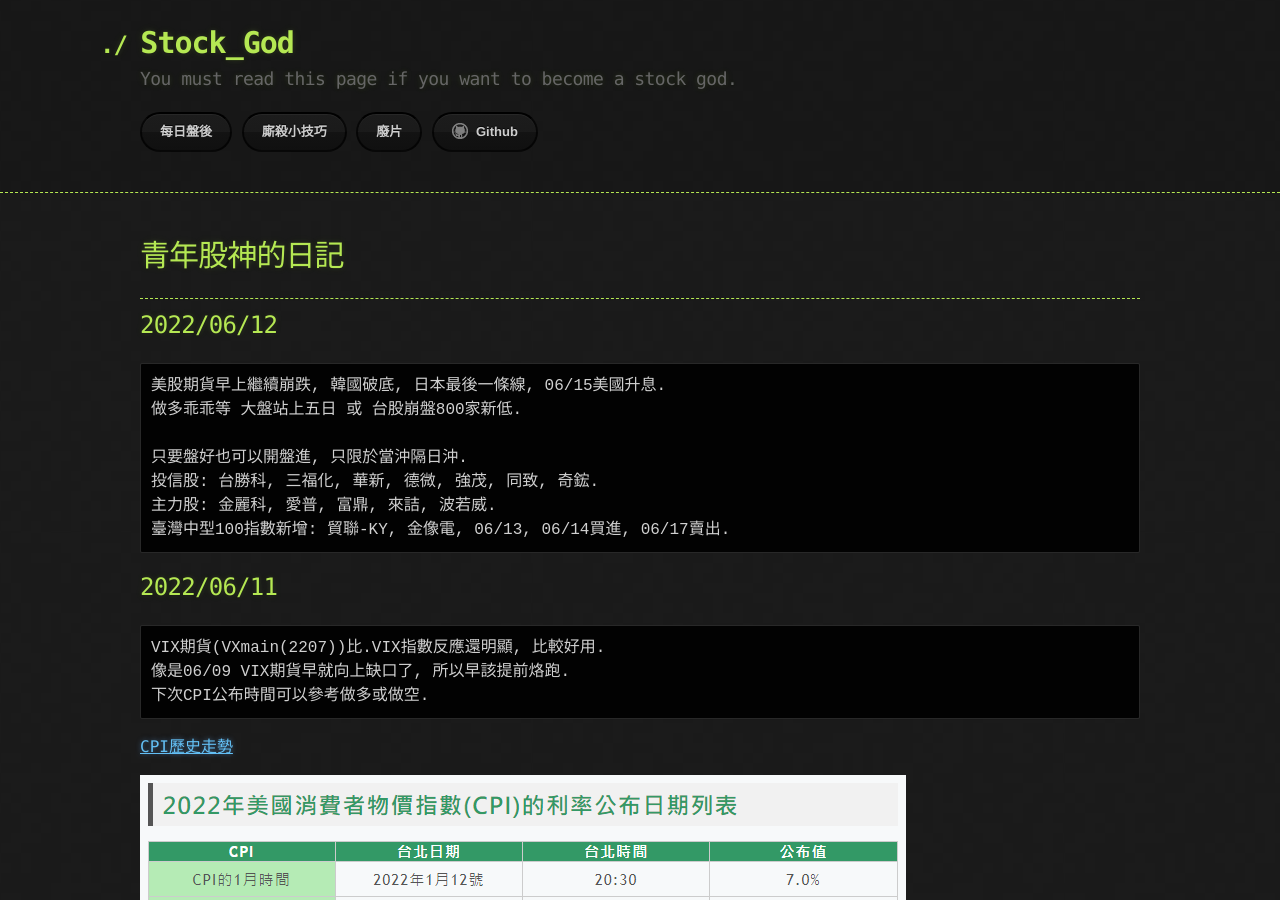
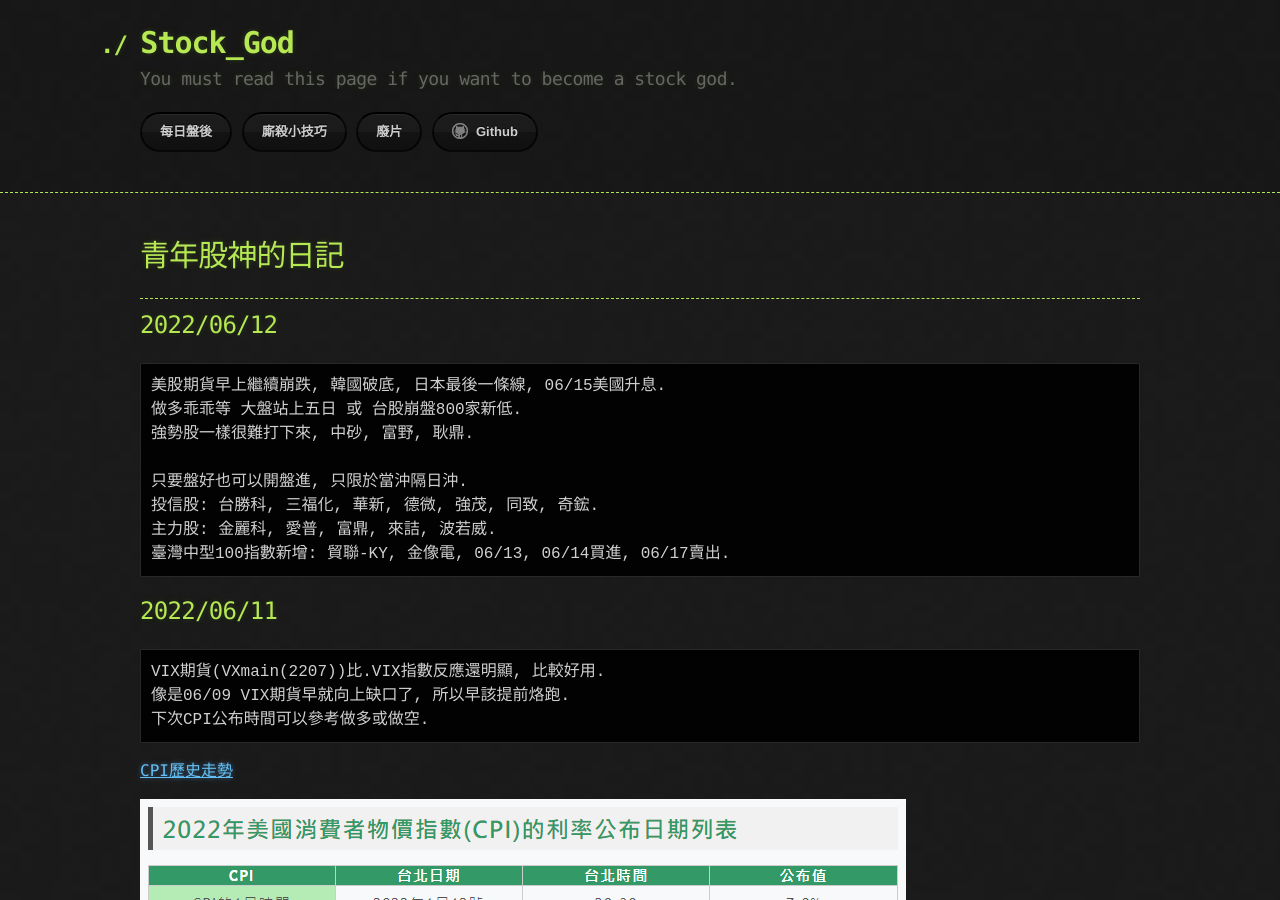
Before and after one commit to lepg5487/Stock_God, a Jekyll site: the page built from index.md, in a window 1280 px wide and 900 px high. Built offline with Jekyll 4.4.1, drawn with Linux system fonts in a browser that asks for light colours; our own code applies the rules of GitHub Pages for plain Markdown files.

Commit message:
Update index.md

````diff
--- a/index.md
+++ b/index.md
@@ -10,6 +10,7 @@ layout: testlayouts
 ```
 美股期貨早上繼續崩跌, 韓國破底, 日本最後一條線, 06/15美國升息.
 做多乖乖等 大盤站上五日 或 台股崩盤800家新低.
+強勢股一樣很難打下來, 中砂, 富野, 耿鼎.
 
 只要盤好也可以開盤進, 只限於當沖隔日沖.
 投信股: 台勝科, 三福化, 華新, 德微, 強茂, 同致, 奇鋐.
````
